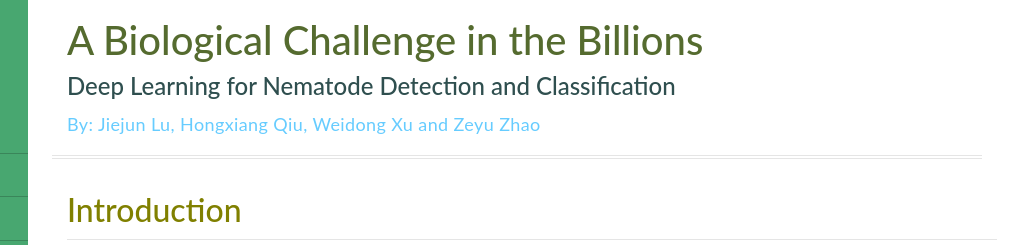
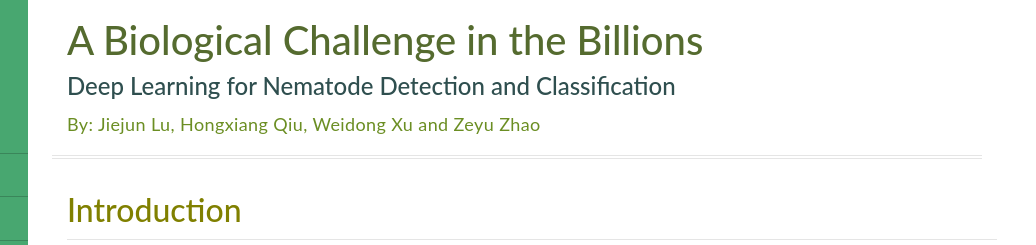
Before and after one commit to BASFProject-2018spring/Website, a plain HTML site: page index.html in a window 1280 px wide. Shown: the top 245 px of the page, 244-1280 px from the left. Drawn offline with Linux system fonts and the light colour scheme.

Commit message:
Update index.html

```diff
--- a/index.html
+++ b/index.html
@@ -103,7 +103,7 @@
                         <h2>
                             Deep Learning for Nematode Detection and Classification
                         </h2>
-                        <p style="color:#66ccff">By: Jiejun Lu, Hongxiang Qiu, Weidong Xu and Zeyu Zhao</p>
+                        <p style="color: OLIVEDRAB;">By: Jiejun Lu, Hongxiang Qiu, Weidong Xu and Zeyu Zhao</p>
                         <hr class="row hr-heavy">
                     </div>
                 </div>
```
